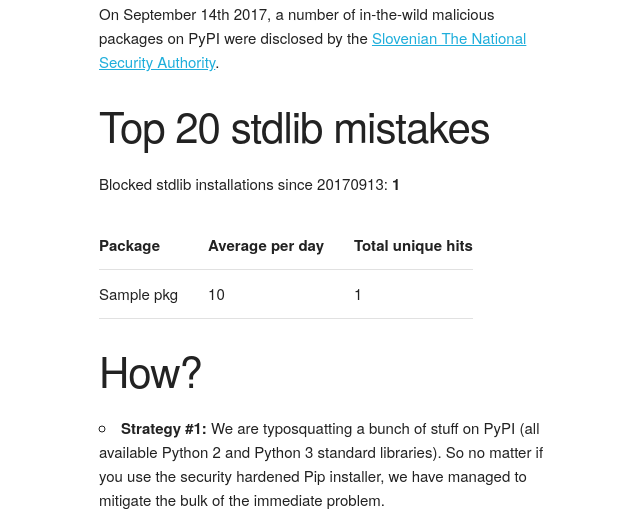
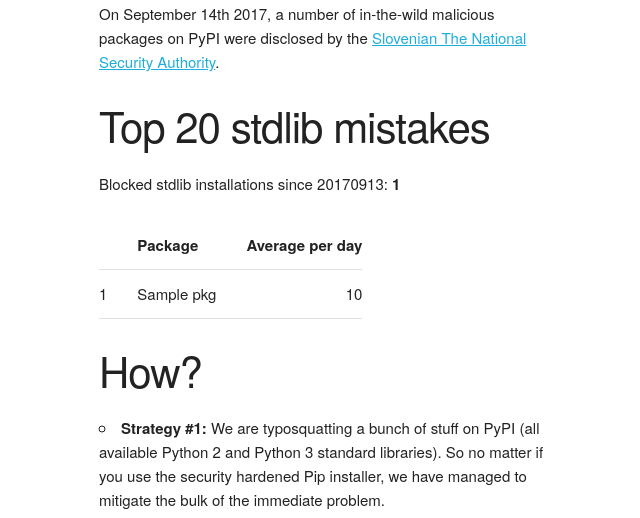
Before and after one commit to benjaoming/pytosquatting, a Django app: template webpages/templates/index.html in a window 1280 px wide. Shown: the part 441-959 px from the top of the page, without its empty margins (61-701 px from the left). Run offline with Django 3.2, Linux system fonts and the light colour scheme; the template is opened without the code that fills it: most values are stand-ins (such as "Sample title", 1, 10 or a date in 2020).

Commit message:
Remove total count for now because it looks confusing since some packages just got added

```diff
--- a/webpages/templates/index.html
+++ b/webpages/templates/index.html
@@ -19,17 +19,19 @@
         <table>
         <thead>
         <tr>
+          <th></th>
           <th>Package</th>
-          <th>Average per day</th>
-          <th>Total unique hits</th>
+          <th style="text-align: right">Average per day</th>
+          {% comment %}<th>Total unique hits</th>{% endcomment %}
         </tr>
         </thead>
         <tbody>
         {% for pkg in top %}
         <tr>
+          <td style="text-align: right">{{ forloop.counter }}</td>
           <td>{{ pkg.package_name }}</td>
-          <td>{{ pkg.avg_per_day|floatformat:0 }}</td>
-          <td>{{ pkg.unique_count }}</td>
+          <td style="text-align: right">{{ pkg.avg_per_day|floatformat:0 }}</td>
+          {% comment %}<td>{{ pkg.unique_count }}</td>{% endcomment %}
         </tr>
         {% endfor %}
         </tbody>
```
